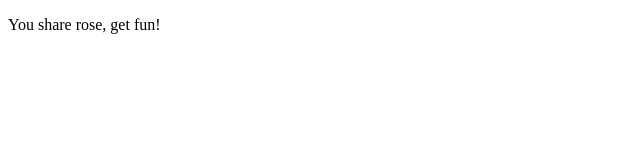
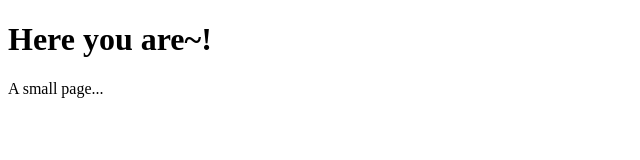
Before and after one commit to cmsss/cmsss.github.com, a plain HTML site: page index.html in a window 1280 px wide. Shown: the whole page, without its empty margins (0-640 px from the left). Drawn offline with Linux system fonts and the light colour scheme.

Commit message:
init commit

```diff
--- a/a.html
+++ b/index.html
@@ -5,6 +5,7 @@
     </head>
 
     <body>
-        <p>You share rose, get fun!</p>
+        <h1>Here you are~!</h1>
+        <p>A small page...</p>
     </body>
-<html>
+</html>
```
